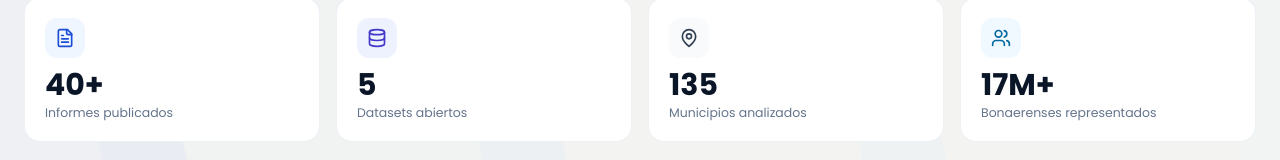
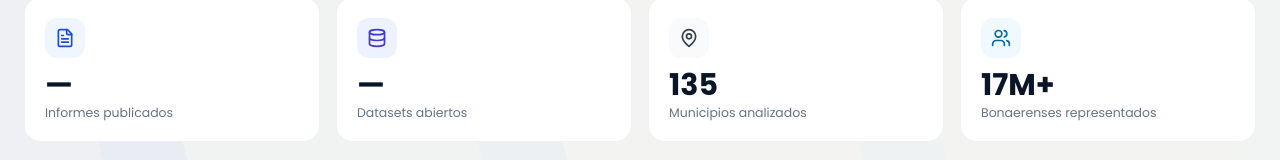
Before and after one commit to Sr4312/DatosPBA2.0, a React (Vite) app: page /quienes-somos in a window 1280 px wide. Shown: the part 464-624 px from the top of the page. Built offline with nearby package versions, Linux system fonts and the light colour scheme; no server answers; the database is empty; a web font is replaced by a local one.

Commit message:
feat: fetch real informes/datasets counts for QuienesSomos stats

```diff
--- a/src/pages/QuienesSomos.jsx
+++ b/src/pages/QuienesSomos.jsx
@@ -1,11 +1,13 @@
+import { useState, useEffect } from 'react'
 import { m } from 'framer-motion'
 import { BarChart2, Database, FileText, MapPin, Users, Target, Eye, TrendingUp } from 'lucide-react'
+import { supabase } from '@/lib/supabase'
 
-const STATS = [
-  { icon: FileText,  value: '40+',  label: 'Informes publicados',       color: 'bg-blue-50 text-blue-700' },
-  { icon: Database,  value: '5',    label: 'Datasets abiertos',          color: 'bg-indigo-50 text-indigo-700' },
-  { icon: MapPin,    value: '135',  label: 'Municipios analizados',      color: 'bg-slate-50 text-slate-700' },
-  { icon: Users,     value: '17M+', label: 'Bonaerenses representados',  color: 'bg-sky-50 text-sky-700' },
+const STAT_META = [
+  { icon: FileText, label: 'Informes publicados',      color: 'bg-blue-50 text-blue-700' },
+  { icon: Database, label: 'Datasets abiertos',         color: 'bg-indigo-50 text-indigo-700' },
+  { icon: MapPin,   label: 'Municipios analizados',     color: 'bg-slate-50 text-slate-700' },
+  { icon: Users,    label: 'Bonaerenses representados', color: 'bg-sky-50 text-sky-700' },
 ]
 
 const PILARES = [
@@ -64,6 +66,27 @@ function BarSimple({ label, pct }) {
 }
 
 export default function QuienesSomos() {
+  const [stats, setStats] = useState([
+    { ...STAT_META[0], value: '…' },
+    { ...STAT_META[1], value: '…' },
+    { ...STAT_META[2], value: '135' },
+    { ...STAT_META[3], value: '17M+' },
+  ])
+
+  useEffect(() => {
+    Promise.all([
+      supabase.from('informes').select('id', { count: 'exact', head: true }),
+      supabase.from('datasets').select('id', { count: 'exact', head: true }),
+    ]).then(([{ count: inf }, { count: dat }]) => {
+      setStats([
+        { ...STAT_META[0], value: inf ? `${inf}` : '—' },
+        { ...STAT_META[1], value: dat ? `${dat}` : '—' },
+        { ...STAT_META[2], value: '135' },
+        { ...STAT_META[3], value: '17M+' },
+      ])
+    })
+  }, [])
+
   return (
     <div className="max-w-7xl mx-auto px-4 sm:px-6 py-16">
 
@@ -87,7 +110,7 @@ export default function QuienesSomos() {
 
       {/* Stats grid */}
       <div className="grid grid-cols-2 sm:grid-cols-4 gap-4 mb-20">
-        {STATS.map((s, i) => (
+        {stats.map((s, i) => (
           <m.div
             key={s.label}
             initial={{ opacity: 0, y: 20 }}
```
